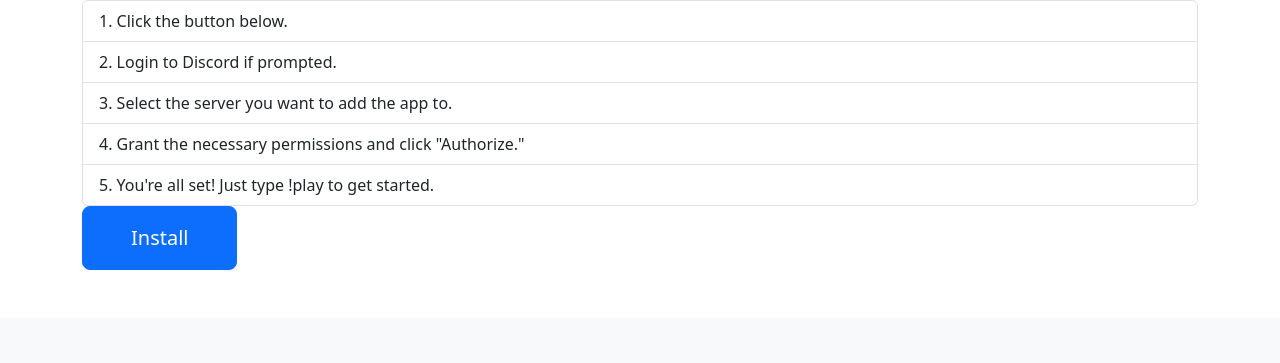
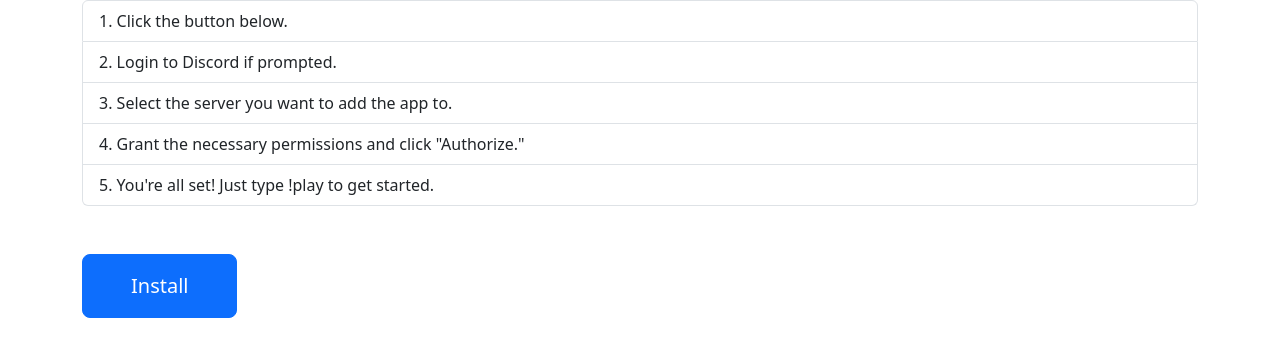
Before and after one commit to onetwothreefourfivesixe/vqb_website, a plain HTML site: page index.html in a window 1280 px wide. Shown: the part 408-771 px from the top of the page. Drawn offline with nearby package versions, Linux system fonts and the light colour scheme.

```diff
--- a/index.html
+++ b/index.html
@@ -60,7 +60,7 @@
                 <li class="list-group-item">You're all set! Just type !play to get started.</li>
             </ol>
             <a href="https://discord.com/oauth2/authorize?client_id=1278488120022532209&permissions=274918919232&integration_type=0&scope=bot"
-                class="btn btn-primary btn-lg px-5 py-3" target="_blank" rel="noopener noreferrer">
+                class="btn btn-primary btn-lg px-5 py-3 center mt-5" target="_blank" rel="noopener noreferrer">
                 Install
             </a>
         </div>
```
